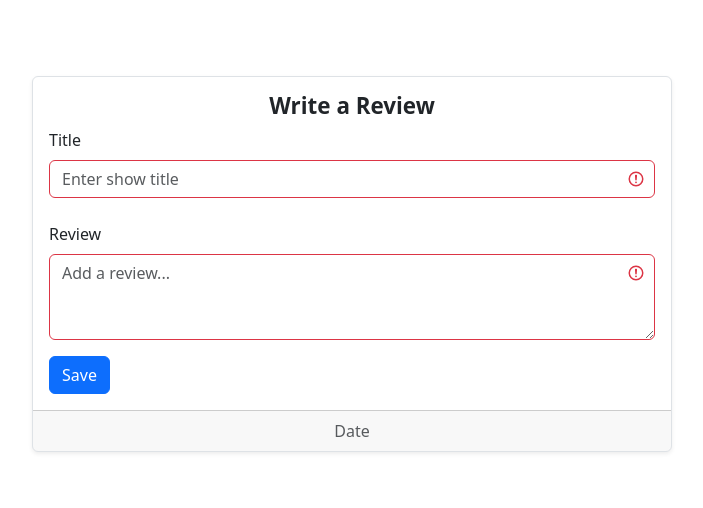
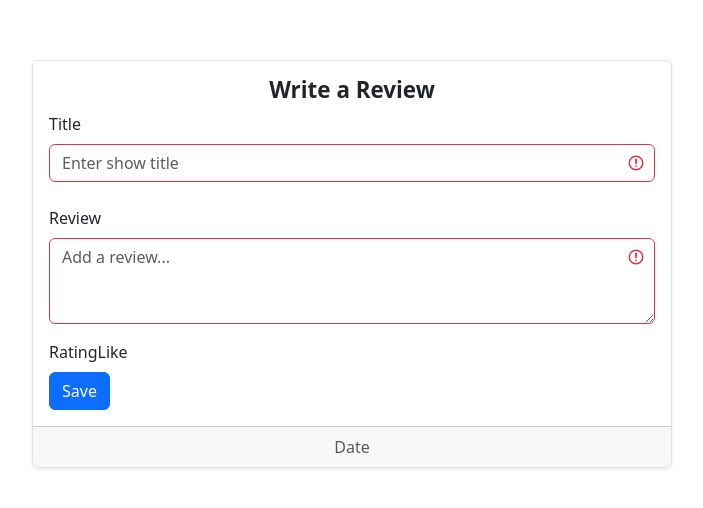
Before and after one commit to myavonbehren/Watch-Rate, a React (Vite) app in the folder frontend/: page / in a window 1280 px wide. Shown: the part 136-644 px from the top of the page, without its empty margins (288-991 px from the left). Built offline with nearby package versions, Linux system fonts and the light colour scheme.

Commit message:
Create star rating, install bootstrap icons

```diff
--- a/frontend/package.json
+++ b/frontend/package.json
@@ -13,6 +13,7 @@
     "bootstrap": "^5.3.6",
     "react": "^19.1.0",
     "react-bootstrap": "^2.10.10",
+    "react-bootstrap-icons": "^1.11.6",
     "react-dom": "^19.1.0",
     "react-router-dom": "^7.6.0"
   },
--- a/frontend/src/components/AddReview.tsx
+++ b/frontend/src/components/AddReview.tsx
@@ -64,6 +64,12 @@ const AddReview: React.FC<AddReviewProps> = ({addReview}) => {
                 required/>
             </Form.Group>
 
+            <FormGroup>
+                <Form.Label>Rating</Form.Label>
+
+                <Form.Label>Like</Form.Label>
+            </FormGroup>
+
             <Button variant='primary' type='submit'>
                 Save
             </Button>
```
Also changed, not shown: frontend/src/components/StarRating.tsx (added), 1 other file (tests, documents, lock files or other folders).
